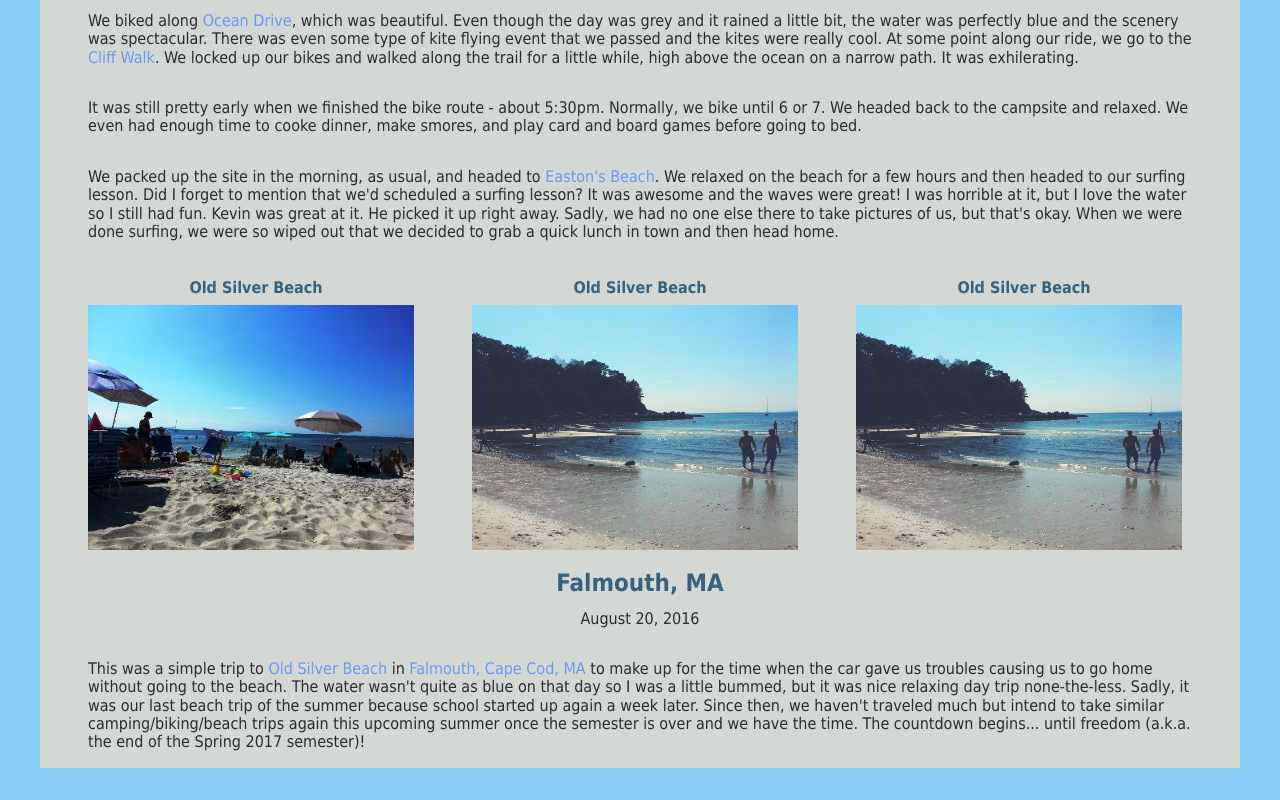
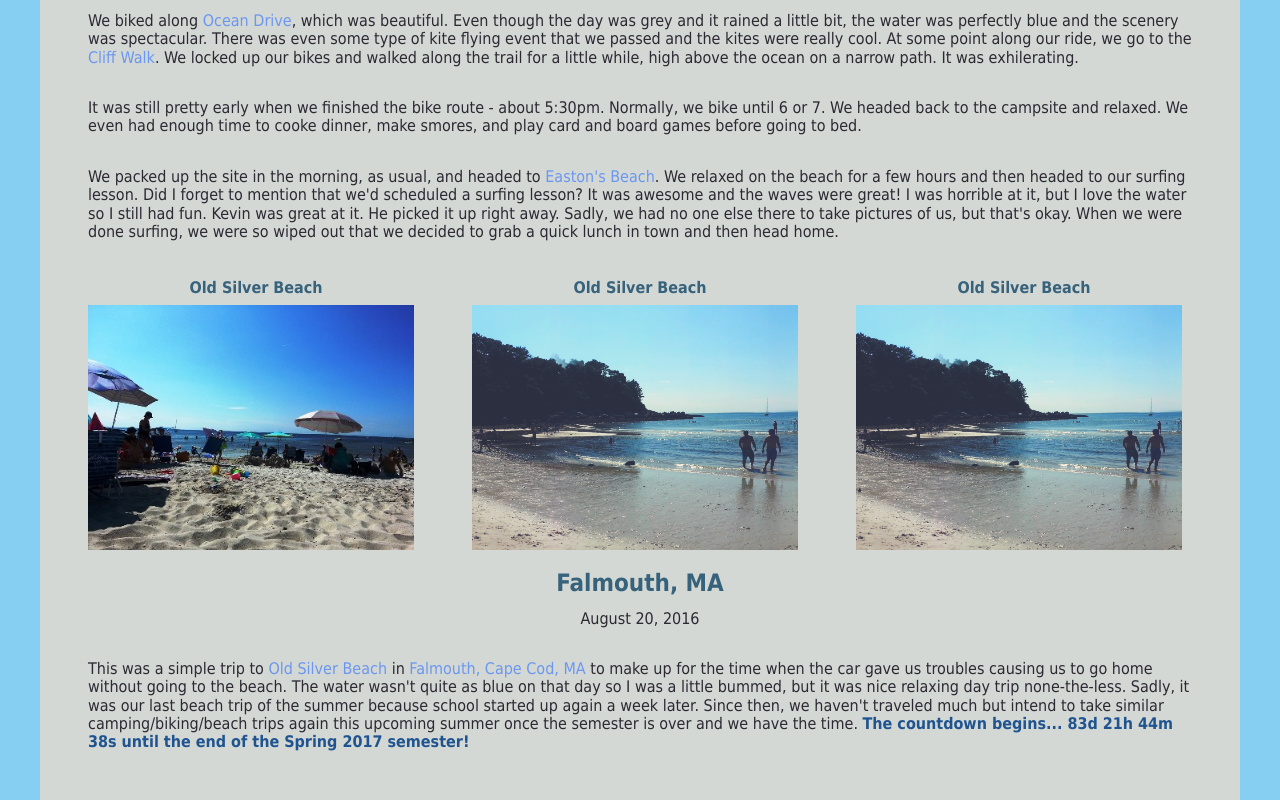
Before and after one commit to KJP8/DGMD-E-27-Assignment-1, a plain HTML site: page blog.html in a window 1280 px wide. Shown: the part 3591-4391 px from the top of the page. Before the commit the page ends 4359 px from the top, so only its background shows below. Drawn offline with Linux system fonts and the light colour scheme.

Commit message:
finished all minimum requirements

```diff
--- a/blog.html
+++ b/blog.html
@@ -4,11 +4,13 @@
 	<meta charset="UTF-8">
     <meta name="viewport" content="width=device-width">
 	<title>Blog</title>
+    <link rel="icon" type="image/png" href="img/kkfavicon.png">
     <link rel="stylesheet" href="css/normalize.css">
     <link rel="stylesheet" href="css/styles.css">
     <link rel="stylesheet" href="css/blog.css">
     <!-- FontAwsome.io CDN for nav menu icons -->
     <script src="https://use.fontawesome.com/2342af6500.js"></script>
+    <script type="text/javascript" src="js/counter.js"></script>
 </head>
 <body>
 	<div class="wrapper">
@@ -161,10 +163,10 @@
                 <img src="img/FCC/beach-245-3.png" alt="Old Silver Beach 3">
             </article>
 
-            <article class="col-3">
+            <article class="col-3 last">
                 <h2>Falmouth, MA</h2>
                 <p>August 20, 2016</p>
-                <p>This was a simple trip to <a href="http://capecodonline.com/beaches/falmouth/old-silver-beach/" title="Read more about Old Silver Beach!">Old Silver Beach</a> in <a href="http://www.falmouthvisitor.com/" title="Read more about Falmouth, MA!">Falmouth, Cape Cod, MA</a> to make up for the time when the car gave us troubles causing us to go home without going to the beach. The water wasn't quite as blue on that day so I was a little bummed, but it was nice relaxing day trip none-the-less. Sadly, it was our last beach trip of the summer because school started up again a week later. Since then, we haven't traveled much but intend to take similar camping/biking/beach trips again this upcoming summer once the semester is over and we have the time. The countdown begins... <span id="countdown"></span> until freedom (a.k.a. the end of the Spring 2017 semester)!</p>
+                <p>This was a simple trip to <a href="http://capecodonline.com/beaches/falmouth/old-silver-beach/" title="Read more about Old Silver Beach!">Old Silver Beach</a> in <a href="http://www.falmouthvisitor.com/" title="Read more about Falmouth, MA!">Falmouth, Cape Cod, MA</a> to make up for the time when the car gave us troubles causing us to go home without going to the beach. The water wasn't quite as blue on that day so I was a little bummed, but it was nice relaxing day trip none-the-less. Sadly, it was our last beach trip of the summer because school started up again a week later. Since then, we haven't traveled much but intend to take similar camping/biking/beach trips again this upcoming summer once the semester is over and we have the time. <span>The countdown begins... <span id="countdown"></span> until the end of the Spring 2017 semester!</span></p>
             </article>
         </div>
     </div>
--- a/css/blog.css
+++ b/css/blog.css
@@ -12,6 +12,11 @@ article h2 {
 article h2+p {
     text-align: center;
     margin-top: 0;
+}
+
+article span {
+    color: #205490;
+    font-weight: bold;
 }
 
 /*Laptop and Desktop Screen Sizes*/
--- a/css/styles.css
+++ b/css/styles.css
@@ -44,6 +44,10 @@ h3+p {
 	max-width: 1200px;
 	margin: 0 auto;
 	float: none;
+}
+
+.last {
+    padding-bottom: 2em;
 }
 
 /* nav styles */
--- /dev/null
+++ b/js/counter.js
@@ -0,0 +1,30 @@
+// Credit: https://www.w3schools.com/howto/howto_js_countdown.asp
+
+// Set the date we're counting down to
+var countDownDate = new Date("May 12, 2017 23:59:00").getTime();
+
+// Update the count down every 1 second
+var x = setInterval(function() {
+
+  // Get todays date and time
+  var now = new Date().getTime();
+
+  // Find the distance between now an the count down date
+  var distance = countDownDate - now;
+
+  // Time calculations for days, hours, minutes and seconds
+  var days = Math.floor(distance / (1000 * 60 * 60 * 24));
+  var hours = Math.floor((distance % (1000 * 60 * 60 * 24)) / (1000 * 60 * 60));
+  var minutes = Math.floor((distance % (1000 * 60 * 60)) / (1000 * 60));
+  var seconds = Math.floor((distance % (1000 * 60)) / 1000);
+
+  // Display the result in the element with id="demo"
+  document.getElementById("countdown").innerHTML = days + "d " + hours + "h "
+  + minutes + "m " + seconds + "s ";
+
+  // If the count down is finished, write some text
+  if (distance < 0) {
+    clearInterval(x);
+    document.getElementById("countdown").innerHTML = "0 days";
+  }
+}, 1000);
```
Also changed, not shown: aboutus.html (+1 -0 lines), index.html (+2 -1 lines), img/kkfavicon.png (added).
